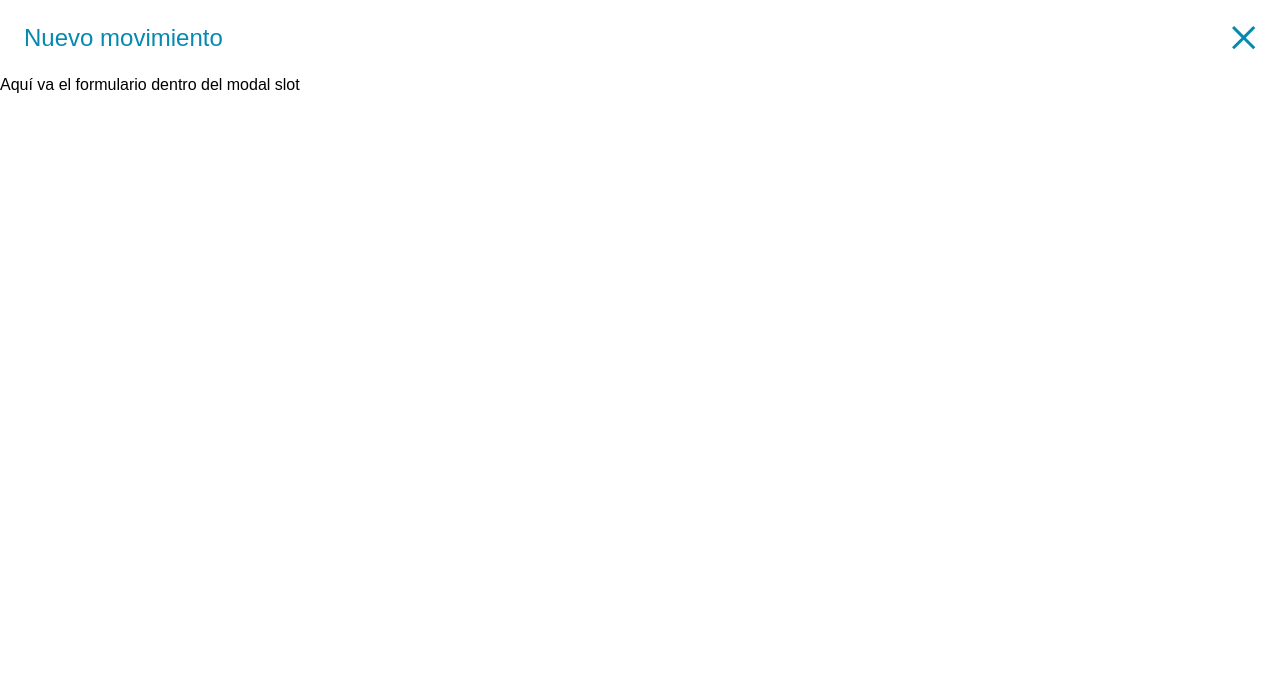
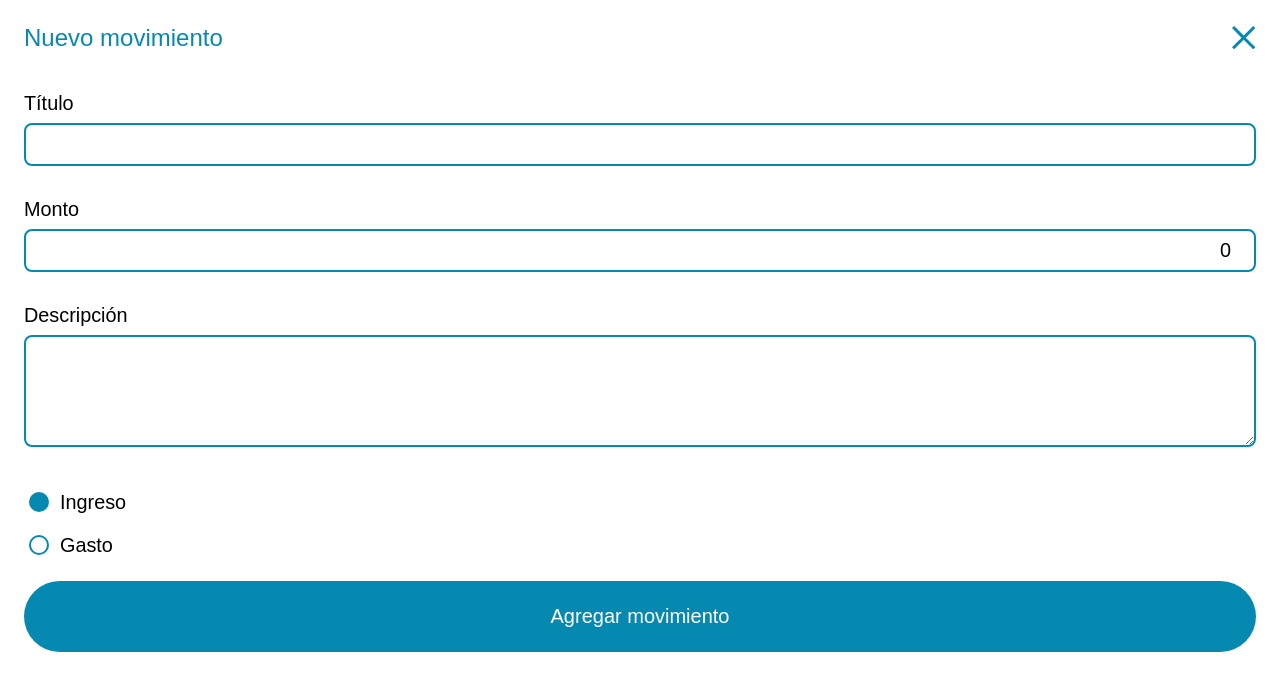
Before and after one commit to euss99/CashFlow, a Vue app: page / in a window 1280 px wide. Both pictures are taken after a click on the button "Agregar movimiento". Shown: the top 690 px of the page. Built offline with nearby package versions, Linux system fonts and the light colour scheme.

Commit message:
[ADD] Formulario para agregar

```diff
--- a/src/components/Resume/Action.vue
+++ b/src/components/Resume/Action.vue
@@ -3,16 +3,51 @@
     <teleport to="#app">
         <!-- Se usa el teleport para poder agregar el modal al momento del click -->
         <modal v-show="showModal" @close="showModal = false">
-            Aquí va el formulario dentro del modal slot
+            <form @submit.prevent="submit">
+                <div class="field">
+                    <label>Título</label>
+                    <input type="text" v-model="title" />
+                </div>
+                <div class="field">
+                    <label>Monto</label>
+                    <input type="number" v-model="amount" />
+                </div>
+                <div class="field">
+                    <label>Descripción</label>
+                    <textarea rows="4" v-model="description"></textarea>
+                </div>
+                <div class="field">
+                    <label class="radio-label">
+                        <input type="radio" v-model="movementType" value="Ingreso">
+                        <span>Ingreso</span>
+                    </label>
+                    <label class="radio-label">
+                        <input type="radio" v-model="movementType" value="Gasto">
+                        <span>Gasto</span>
+                    </label>
+                </div>
+                <div class="action">
+                    <button>Agregar movimiento</button>
+                </div>
+            </form>
         </modal>
     </teleport>
 </template>
 
 <script setup>
     import Modal from "./Modal.vue";
+    import currencyFormatter from "@/javascript/currencyFormater";
 
     import { ref } from "vue";
     const showModal = ref(false); // Se usa ref para poder cambiar el valor de la variable showModal, que por defecto es false ya que no se ha hecho click en el botón.
+    const title = ref(""); // Se usa ref para poder cambiar el valor de la variable title, que por defecto es "" ya que no se ha escrito nada en el input.
+    const amount = ref(0); // Se usa ref para poder cambiar el valor de la variable amount, que por defecto es 0 ya que no se ha escrito nada en el input.
+    const description = ref(""); // Se usa ref para poder cambiar el valor de la variable description, que por defecto es "" ya que no se ha escrito nada en el input.
+    const movementType = ref("Ingreso"); // Se usa ref para poder cambiar el valor de la variable movementType, que por defecto es "Ingreso" ya que es el valor que se le asigna al input.
+
+    const submit = () => {
+        showModal.value = false; // Se cambia el valor de la variable showModal a false para que se cierre el modal.
+    }
 </script>
 
 <style scoped>
@@ -31,6 +66,7 @@
     form {
         font-size: 1.24rem;
         width: 100%;
+        background: #fff;
     }
 
     form .action {
--- a/src/components/Resume/Modal.vue
+++ b/src/components/Resume/Modal.vue
@@ -2,7 +2,7 @@
     <div class="modal">
         <div class="head">
             <p>Nuevo movimiento</p>
-            <img @click="close" src="@/assets/close-icon.svg" alt="Trash Icon">
+            <img @click="close" src="@/assets/close-icon.svg" alt="Close Icon">
         </div>
         <div class="body">
             <slot></slot>
```
